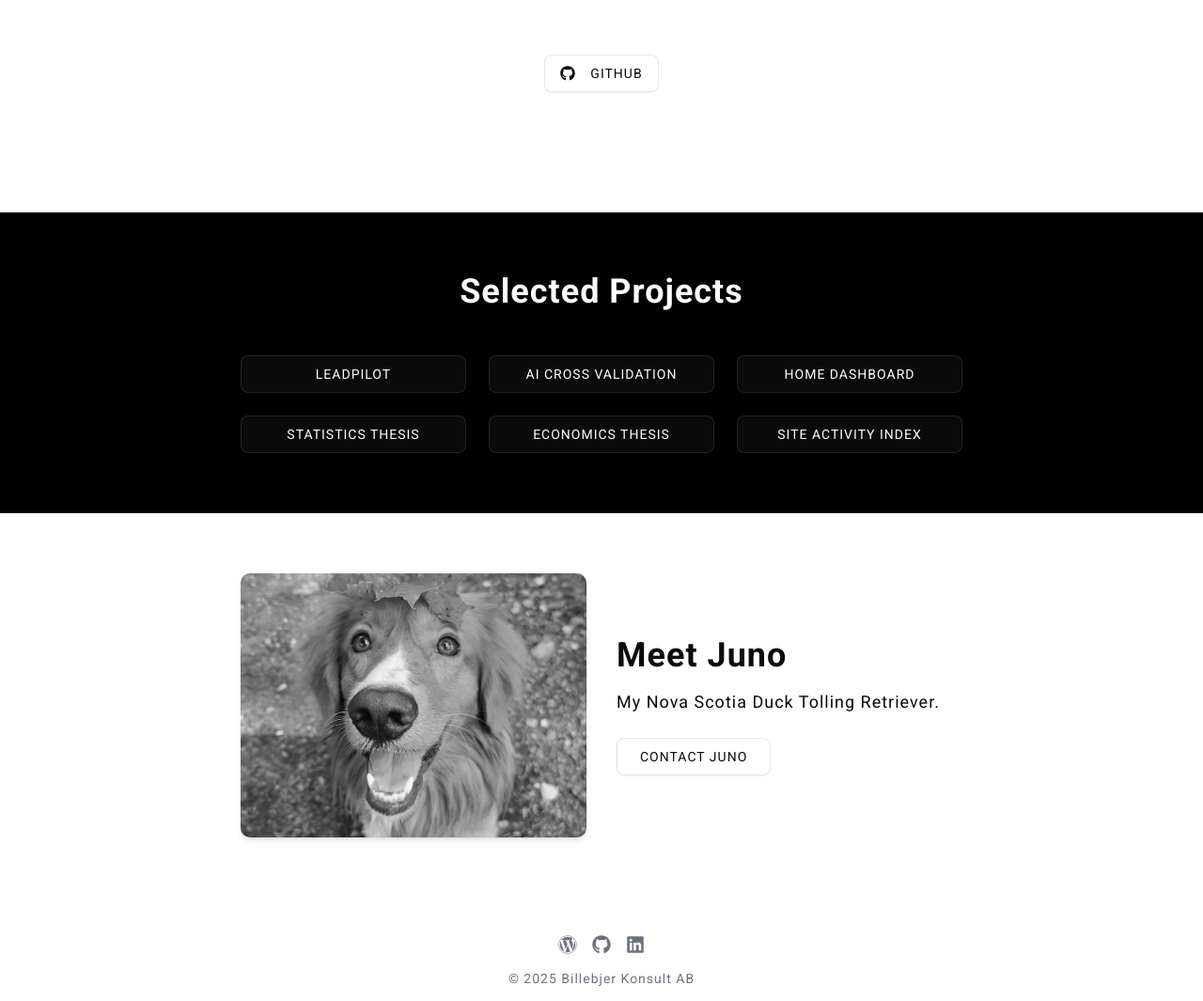
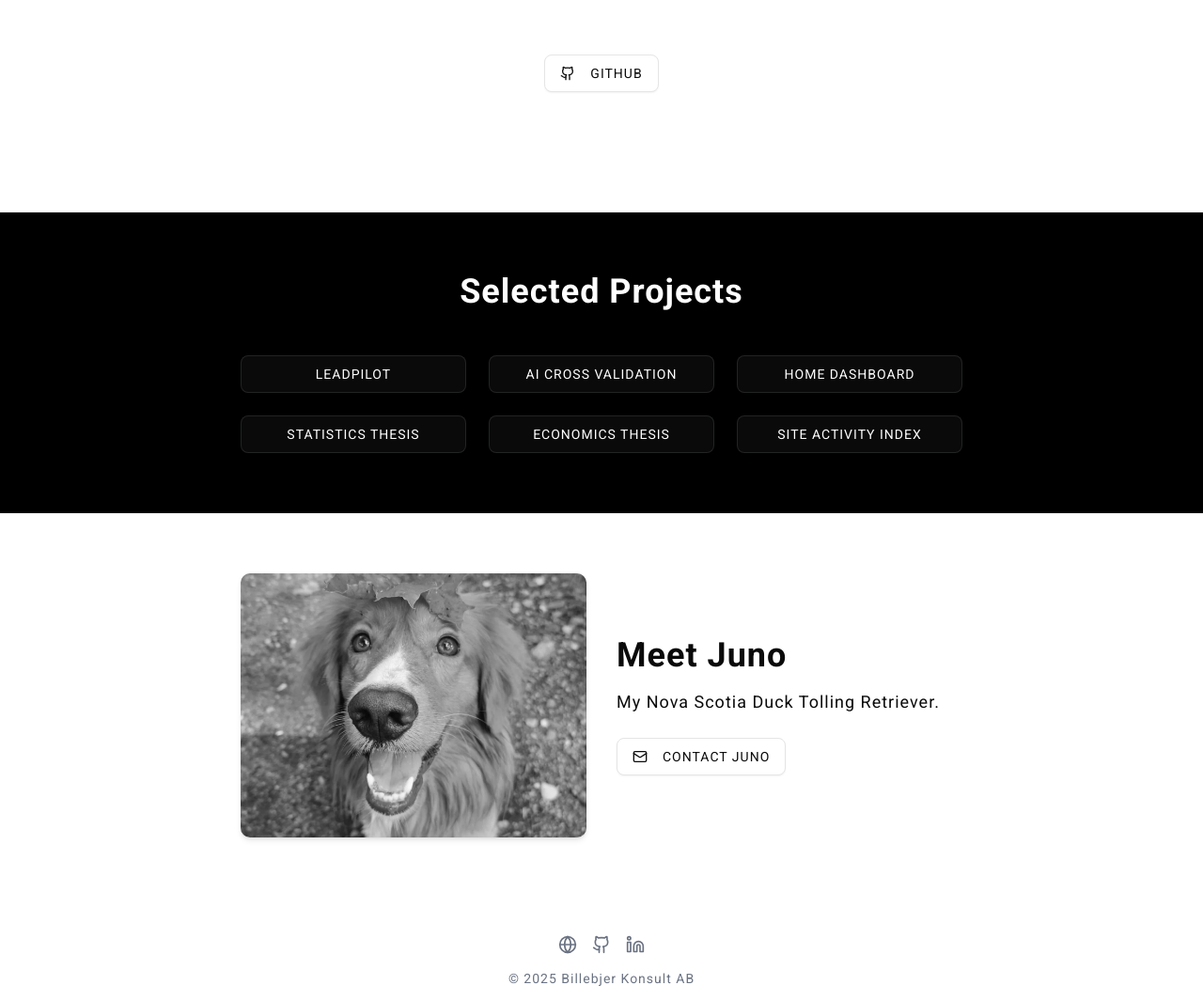
Before and after one commit to ulrikson/billebjer-se, a Next.js app: page / in a window 1280 px wide. Shown: the part 338-1403 px from the top of the page at 94% size. Built offline with nearby package versions, Linux system fonts and the light colour scheme.

Commit message:
moving to lucide-react

```diff
--- a/components/Footer.tsx
+++ b/components/Footer.tsx
@@ -1,5 +1,5 @@
 import React from "react";
-import { FaGithub, FaLinkedin, FaWordpress } from "react-icons/fa";
+import { Github, Linkedin, Globe } from "lucide-react";
 
 const Footer = () => {
   const currentYear = new Date().getFullYear();
@@ -13,7 +13,7 @@ const Footer = () => {
           rel="noopener noreferrer"
           className="hover:text-gray-700"
         >
-          <FaWordpress className="h-5 w-5" />
+          <Globe className="h-5 w-5" />
         </a>
         <a
           href="https://github.com/ebillebjer"
@@ -21,7 +21,7 @@ const Footer = () => {
           rel="noopener noreferrer"
           className="hover:text-gray-700"
         >
-          <FaGithub className="h-5 w-5" />
+          <Github className="h-5 w-5" />
         </a>
         <a
           href="https://linkedin.com/in/erikbillebjer"
@@ -29,7 +29,7 @@ const Footer = () => {
           rel="noopener noreferrer"
           className="hover:text-gray-700"
         >
-          <FaLinkedin className="h-5 w-5" />
+          <Linkedin className="h-5 w-5" />
         </a>
       </div>
       <p>&copy; {currentYear} Billebjer Konsult AB</p>
--- a/components/Hero.tsx
+++ b/components/Hero.tsx
@@ -1,5 +1,5 @@
 import React from "react";
-import { FaGithub } from "react-icons/fa";
+import { Github } from "lucide-react";
 import Link from "next/link";
 import { Button } from "@/components/ui/button";
 import { ModeToggle } from "@/components/ModeToggle";
@@ -21,7 +21,7 @@ const Hero = () => {
       >
         <Button variant="outline" size="lg" asChild>
           <a>
-            <FaGithub className="h-5 w-5 mr-2" />
+            <Github className="h-5 w-5 mr-2" />
             GITHUB
           </a>
         </Button>
--- a/components/JunoSection.tsx
+++ b/components/JunoSection.tsx
@@ -2,6 +2,7 @@ import React from "react";
 import Image from "next/image";
 import Link from "next/link";
 import { Button } from "@/components/ui/button";
+import { Mail } from "lucide-react";
 
 const JunoSection = () => {
   return (
@@ -21,7 +22,10 @@ const JunoSection = () => {
           <p className="text-lg mb-6">My Nova Scotia Duck Tolling Retriever.</p>
           <Link href="mailto:juno@billebjer.se" legacyBehavior>
             <Button variant="outline" size="lg" asChild>
-              <a>CONTACT JUNO</a>
+              <a>
+                <Mail className="h-5 w-5 mr-2" />
+                CONTACT JUNO
+              </a>
             </Button>
           </Link>
         </div>
--- a/package.json
+++ b/package.json
@@ -18,7 +18,6 @@
     "next-themes": "^0.4.6",
     "react": "^19.0.0",
     "react-dom": "^19.0.0",
-    "react-icons": "^5.5.0",
     "tailwind-merge": "^3.1.0",
     "tw-animate-css": "^1.2.5"
   },
```
Also changed, not shown: 1 other file (tests, documents, lock files or other folders).
